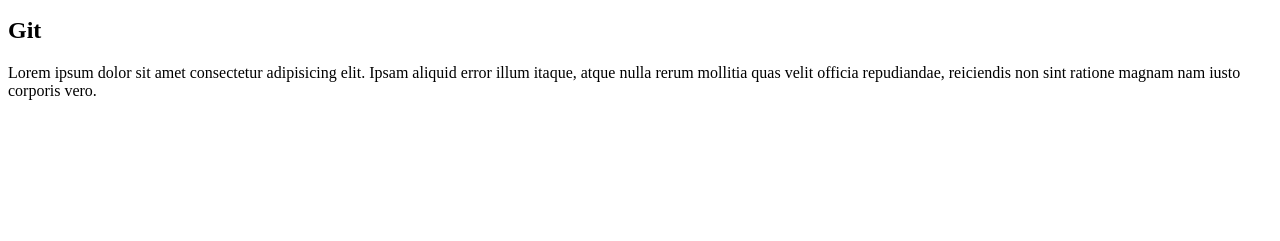
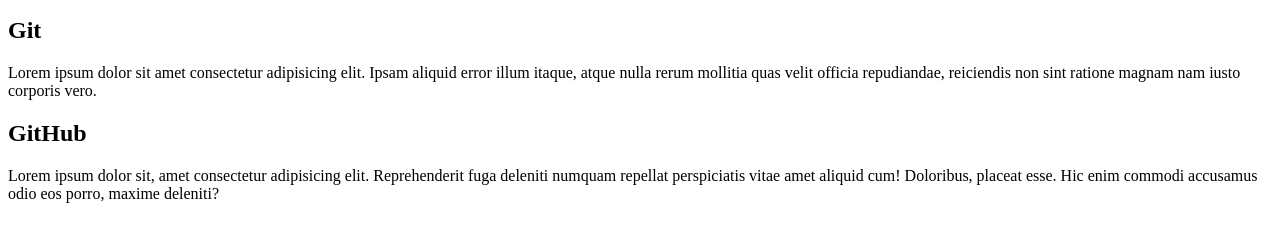
Before and after one commit to joaovictorcmd/desafioPrimeiroProjeto, a plain HTML site: page index.html in a window 1280 px wide. Shown: the part 119-360 px from the top of the page. Drawn offline with Linux system fonts and the light colour scheme.

Commit message:
Parágrafo 'GitHub' adicionado

```diff
--- a/index.html
+++ b/index.html
@@ -22,6 +22,12 @@
         Lorem ipsum dolor sit amet consectetur adipisicing elit. Ipsam aliquid error illum itaque, atque nulla rerum
         mollitia quas velit officia repudiandae, reiciendis non sint ratione magnam nam iusto corporis vero.
     </p>
+    <h2>GitHub</h2>
+    <p>
+        Lorem ipsum dolor sit, amet consectetur adipisicing elit. Reprehenderit fuga deleniti numquam repellat
+        perspiciatis vitae amet aliquid cum! Doloribus, placeat esse. Hic enim commodi accusamus odio eos porro, maxime
+        deleniti?
+    </p>
 
 </body>
 
```
